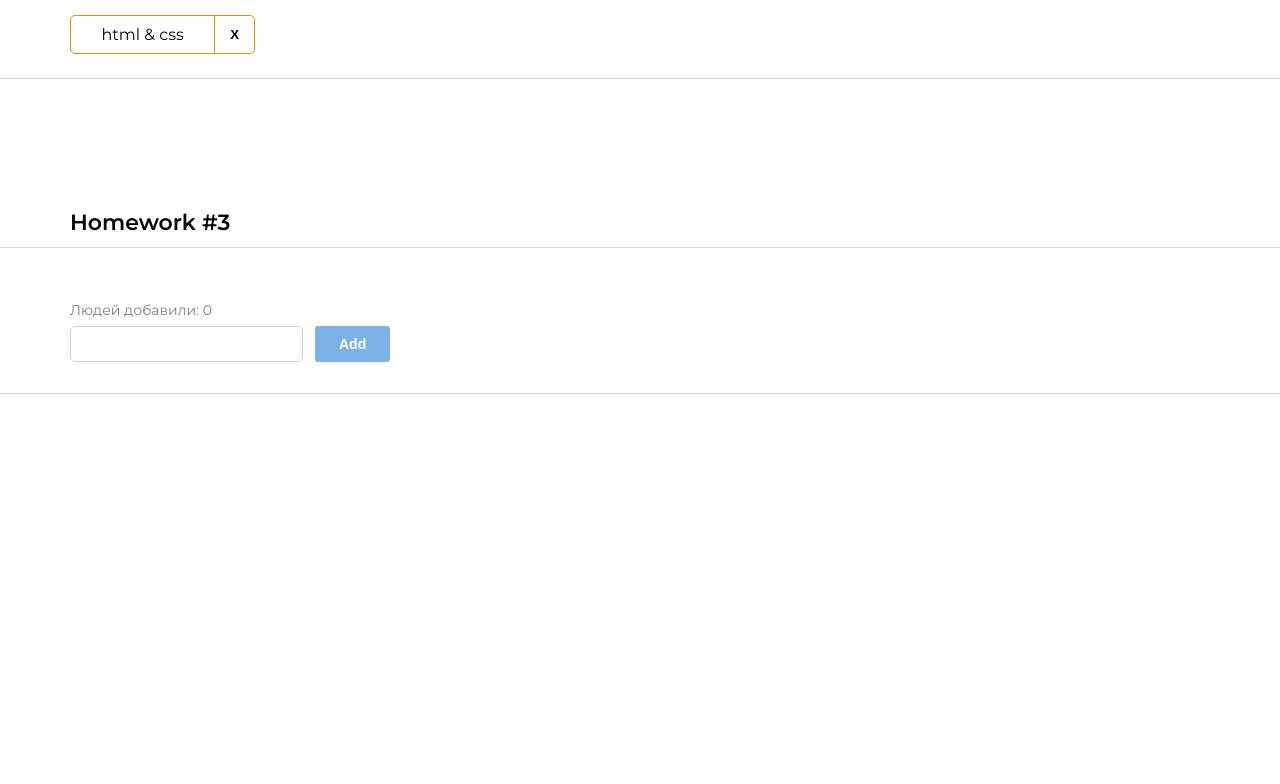
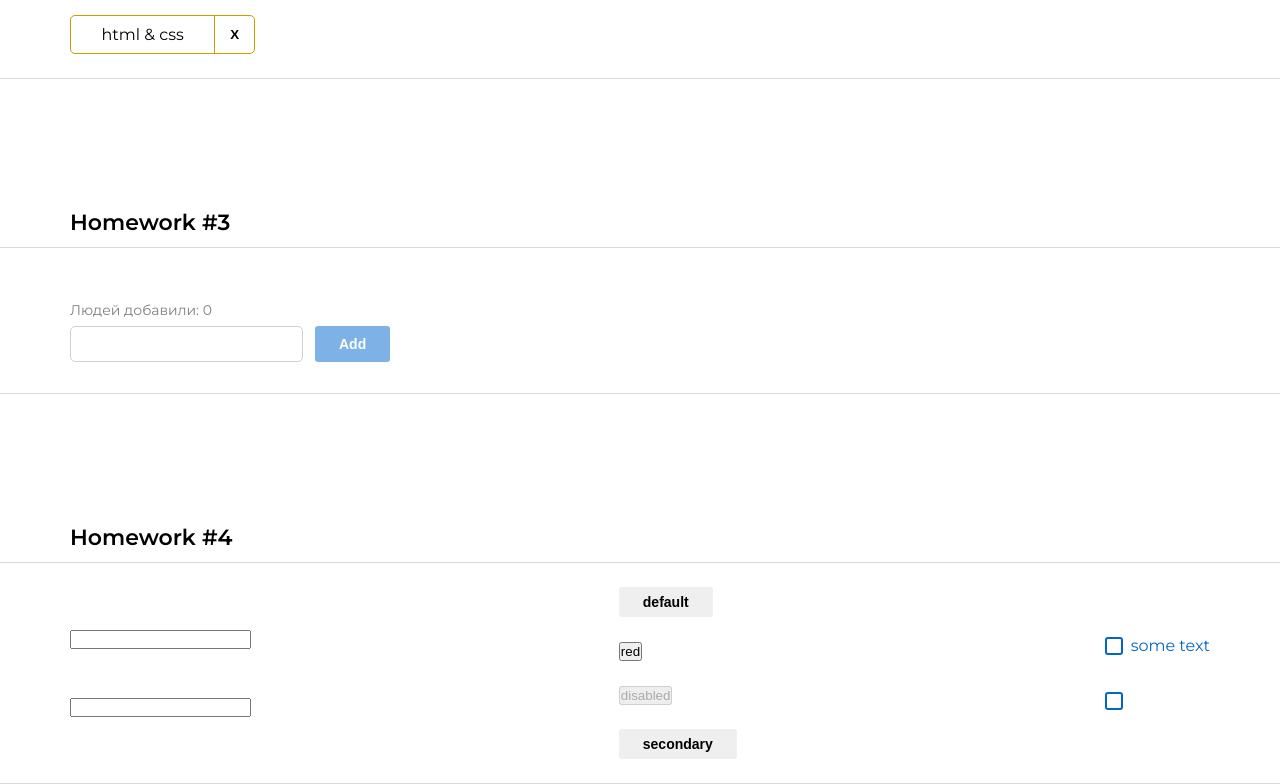
Before and after one commit to ottolol/homework_sprint_2, a React (Create React App) app: page / in a window 1280 px wide. Shown: the part 859-1643 px from the top of the page. Before the commit the page ends 1253 px from the top, so only its background shows below. Built offline with nearby package versions, Linux system fonts and the light colour scheme.

Commit message:
доделать SuperButton 21 строка HW04

```diff
--- a/src/s1-main/App.tsx
+++ b/src/s1-main/App.tsx
@@ -3,6 +3,7 @@ import s from './App.module.css'
 import HW1 from '../s2-homeworks/hw01/HW1'
 import HW2 from '../s2-homeworks/hw02/HW2'
 import HW3 from '../s2-homeworks/hw03/HW3'
+import HW4 from '../s2-homeworks/hw04/HW4'
 
 function App() {
     return (
@@ -11,7 +12,7 @@ function App() {
             {/*раскомментировать по ходу выполнения*/}
             <HW2/>
             <HW3/>
-            {/*<HW4/>*/}
+            <HW4/>
 
             {/*при выполнении дз 5 и более - закомментировать здесь дз 1-4, так как они есть внутри дз 5*/}
             {/*<HW5/>*/}
--- a/src/s2-homeworks/hw04/common/c2-SuperButton/SuperButton.module.css
+++ b/src/s2-homeworks/hw04/common/c2-SuperButton/SuperButton.module.css
@@ -1,16 +1,32 @@
 .button {
+    font-weight: 600;
+    font-size: 14px;
+    line-height: 20px;
+
+    border-radius: 3px;
+    padding: 5px 24px;
+    border: none;
+
+    cursor: pointer;
 }
 
 .disabled {
+    color: #002E5C;
+    background-color: #004D99
 }
 
 .secondary {
+    color: #0066CC;
+    background-color: #fff;
 }
 
 .default {
+    color: #fff;
+    background-color: #0066CC;
 }
 
 .red {
+    background-color: #CC1439
 }
 
 .default:hover {
--- a/src/s2-homeworks/hw04/common/c2-SuperButton/SuperButton.tsx
+++ b/src/s2-homeworks/hw04/common/c2-SuperButton/SuperButton.tsx
@@ -17,7 +17,7 @@ const SuperButton: React.FC<SuperButtonPropsType> = (
         ...restProps // все остальные пропсы попадут в объект restProps, там же будет children
     }
 ) => {
-    const finalClassName = s.button
+    const finalClassName = s.button + (disabled ? s.disabled : "") + (xType === 'red' ? s.red : "")
         // + (disabled
         //         ? ...
         //         : xType === 'red'
--- a/src/s2-homeworks/hw04/common/c3-SuperCheckbox/SuperCheckbox.tsx
+++ b/src/s2-homeworks/hw04/common/c3-SuperCheckbox/SuperCheckbox.tsx
@@ -28,7 +28,18 @@ const SuperCheckbox: React.FC<SuperCheckboxPropsType> = (
 ) => {
     const onChangeCallback = (e: ChangeEvent<HTMLInputElement>) => {
         // задачка на написание онченджа
+        const isChecked = e.currentTarget.checked;
 
+        // Проверка, что onChangeChecked является функцией
+        if (typeof onChangeChecked === 'function') {
+            try {
+                onChangeChecked(isChecked);
+            } catch (error) {
+                console.error('Error while executing onChangeChecked:', error);
+            }
+        } else {
+            console.error('onChangeChecked is not a function');
+        }
     }
 
     const finalInputClassName = s.checkbox
```
